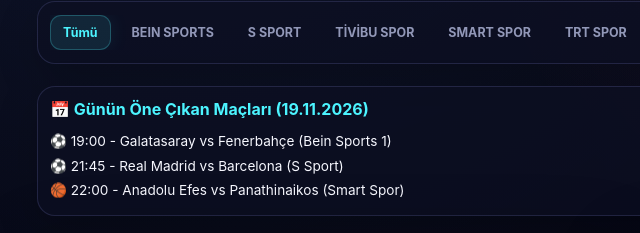
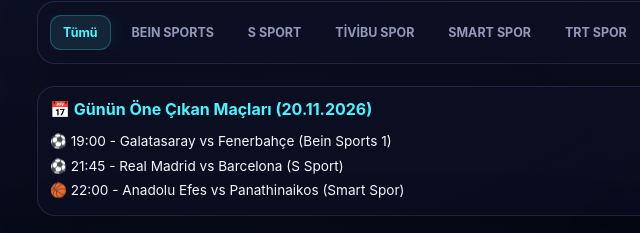
Before and after one commit to burhantasci72-png/Nbetspor, a plain HTML site: page index.html in a window 1280 px wide. Shown: the part 466-699 px from the top of the page, 13-653 px from the left. Drawn offline with Linux system fonts and the light colour scheme.

Commit message:
🤖 Bot: Link ve Günün Maçları Güncellendi

```diff
--- a/index.html
+++ b/index.html
@@ -54,7 +54,7 @@ button,input{font:inherit}button,a{-webkit-tap-highlight-color:transparent}.app-
 <!-- GUNUN_MACLARI_BASLANGIC -->
 
 <section class="toolbar" style="margin-bottom: 20px; display: block;">
-    <h3 style="color: var(--cyan); margin-bottom: 10px; font-size: 1rem;">📅 Günün Öne Çıkan Maçları (19.11.2026)</h3>
+    <h3 style="color: var(--cyan); margin-bottom: 10px; font-size: 1rem;">📅 Günün Öne Çıkan Maçları (20.11.2026)</h3>
     <ul style="list-style: none; font-size: 0.85rem; color: var(--text); line-height: 1.8;">
         <li>⚽ 19:00 - Galatasaray vs Fenerbahçe (Bein Sports 1)</li>
         <li>⚽ 21:45 - Real Madrid vs Barcelona (S Sport)</li>
```
